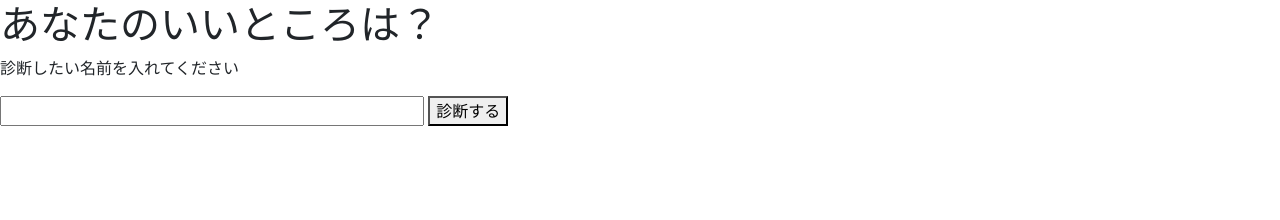
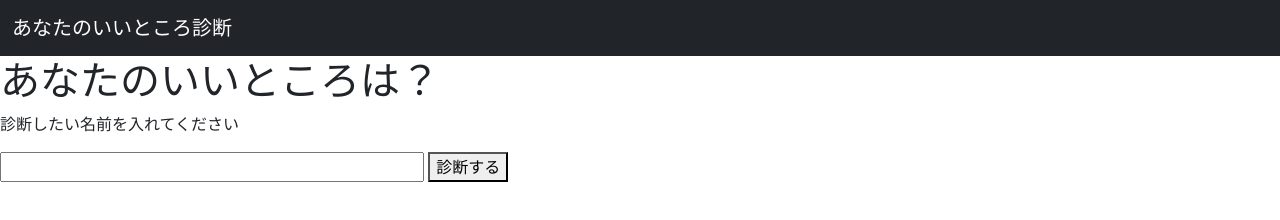
Before and after one commit to rnishiura/assessment, a plain HTML site: page assessment.html in a window 1280 px wide. Drawn offline with nearby package versions, Linux system fonts and the light colour scheme.

Commit message:
headerの追加

```diff
--- a/assessment.html
+++ b/assessment.html
@@ -14,6 +14,13 @@
 </head>
 
 <body>
+    <header>
+      <nav class="navbar navbar-dark bg-dark">
+        <div class="container-fluid">
+          <a class="navbar-brand" href="#">あなたのいいところ診断</a>
+        </div>
+      </nav>
+    </header>
     <h1>あなたのいいところは？</h1>
     <p>診断したい名前を入れてください</p>
     <input type="text" id="user-name" size="40" maxlength="20">
```
